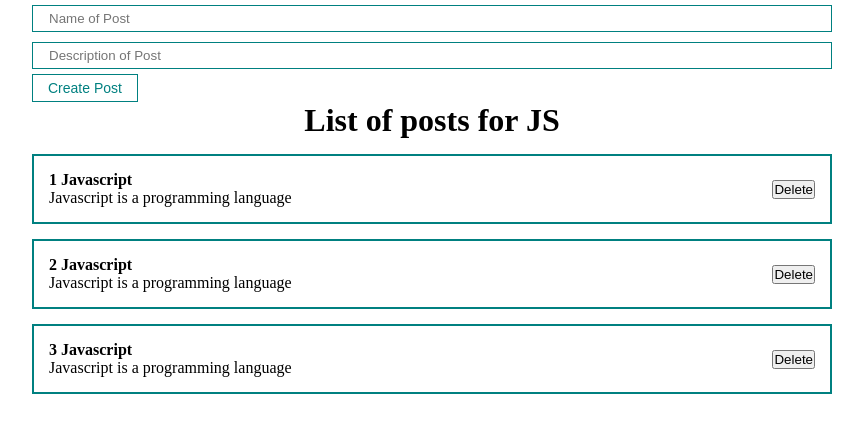
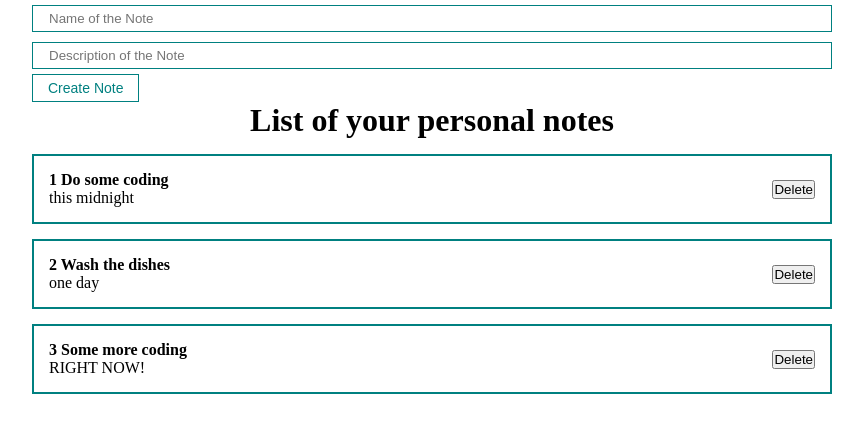
Before and after one commit to yarutiun/Learn-React, a React (Create React App) app in the folder transuha/: page / in a window 1280 px wide. Shown: the top 432 px of the page, without its empty margins (208-1071 px from the left). Built offline with nearby package versions, Linux system fonts and the light colour scheme.

Commit message:
now, really done

```diff
--- a/transuha/src/App.js
+++ b/transuha/src/App.js
@@ -11,9 +11,9 @@ import { useRef } from 'react';
 function App() {
 
   const [posts, setPosts] = useState(
-    [{body: 'Javascript is a programming language', id: 1, title: 'Javascript'},
-    {body: 'Javascript is a programming language', id: 1, title: 'Javascript'},
-    {body: 'Javascript is a programming language', id: 1, title: 'Javascript'}]
+    [{body: 'this midnight', id: 1, title: 'Do some coding'},
+    {body: 'one day', id: 1, title: 'Wash the dishes'},
+    {body: 'RIGHT NOW!', id: 1, title: 'Some more coding'}]
   )
 
   const [title, setTitle] = useState('')
@@ -40,17 +40,17 @@ function App() {
         onChange = {e => setTitle(e.target.value)}
         value={title}
         type="text"
-        placeholder='Name of Post'
+        placeholder='Name of the Note'
         />
         <MyInput
         onChange = {e => setTitle2(e.target.value)}
         value={title2}
         type="text"
-        placeholder='Description of Post'
+        placeholder='Description of the Note'
         />
-        <MyButton onClick={addNewPost}>Create Post</MyButton>
+        <MyButton onClick={addNewPost}>Create Note</MyButton>
       </form>
-      <PostList posts={posts} title={"List of posts for JS"}/>
+      <PostList posts={posts} title={"List of your personal notes"}/>
     </div>
   );
 }
```
